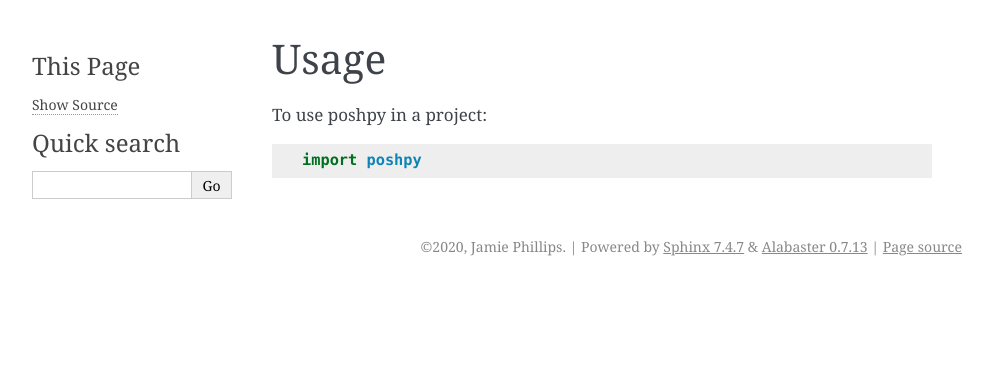
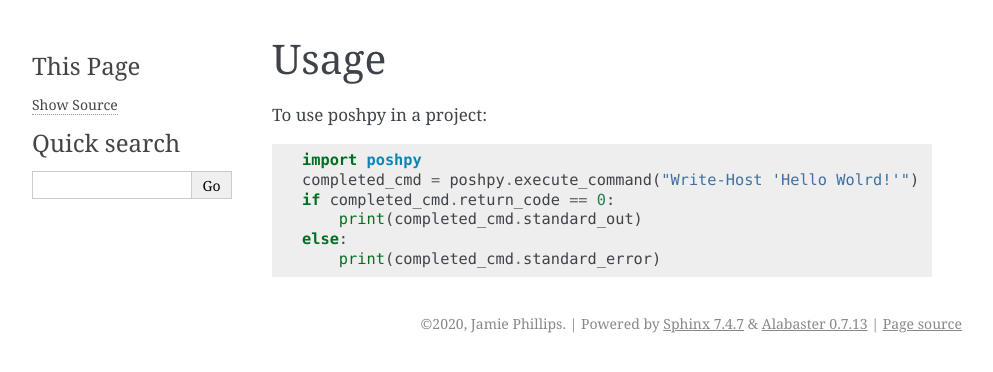
Before and after one commit to BlueGhostLabs/poshpy, a Sphinx documentation site: the page built from docs/usage.rst, in a window 1280 px wide. Shown: the top 372 px of the page, without its empty margins (148-1141 px from the left). Built offline with Sphinx 7.4.7, drawn with Linux system fonts in a browser that asks for light colours; pages that are not in the unit, such as notebooks, are missing from menus.

Commit message:
Basic doc input.

```diff
--- a/HISTORY.rst
+++ b/HISTORY.rst
@@ -6,3 +6,4 @@ History
 ------------------
 
 * First release on PyPI.
+* Support for executing PowerShell with the Command, EncodedCommand, and File options.
--- a/README.rst
+++ b/README.rst
@@ -24,7 +24,7 @@ A Python package for working with PowerShell.
 Features
 --------
 
-* TODO
+* Ability to execute PowerShell with a Command, EncodedCommand, or File option using Python.
 
 Credits
 -------
--- a/docs/usage.rst
+++ b/docs/usage.rst
@@ -5,3 +5,8 @@ Usage
 To use poshpy in a project::
 
     import poshpy
+    completed_cmd = poshpy.execute_command("Write-Host 'Hello Wolrd!'")
+    if completed_cmd.return_code == 0:
+        print(completed_cmd.standard_out)
+    else:
+        print(completed_cmd.standard_error)
```
